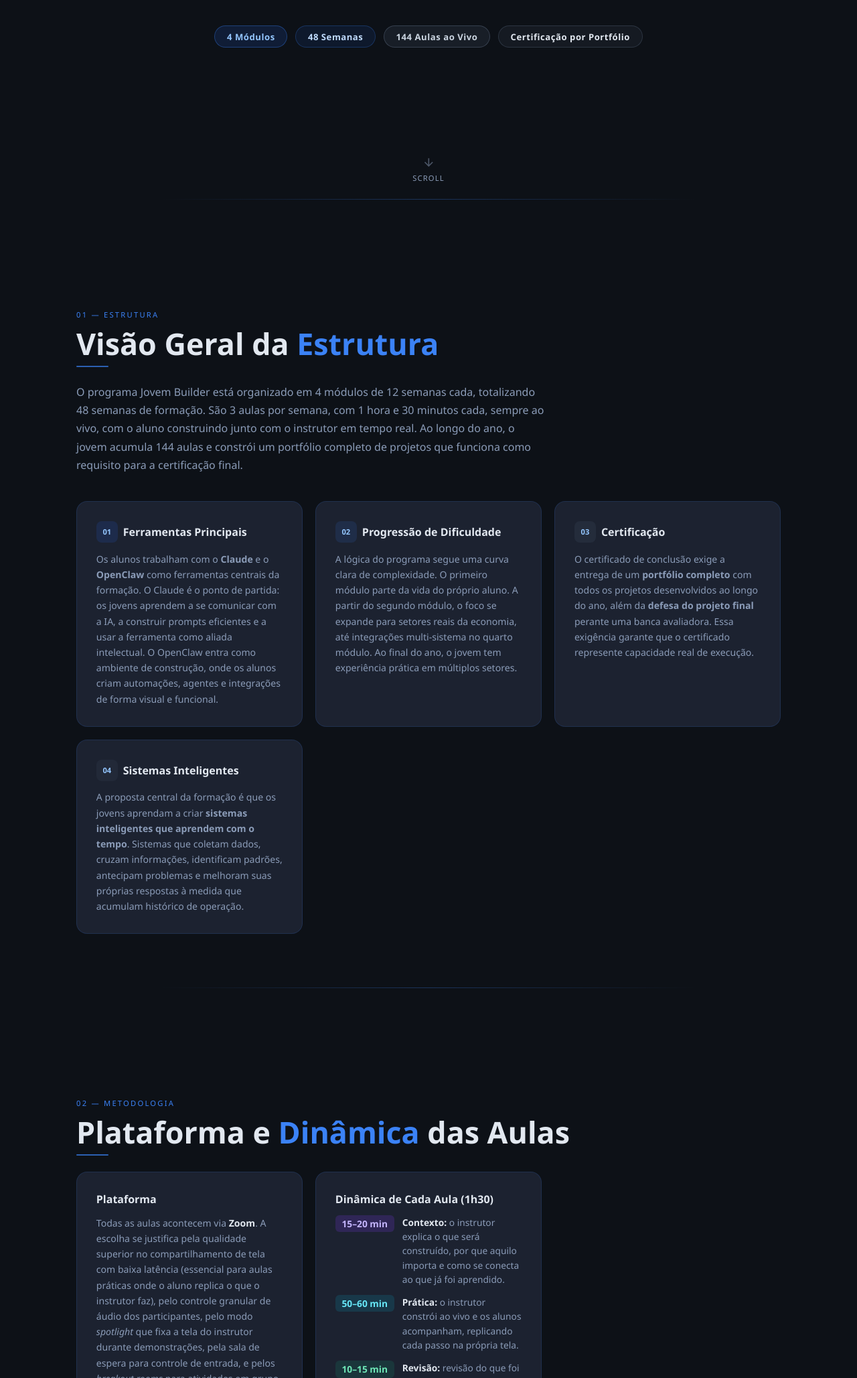
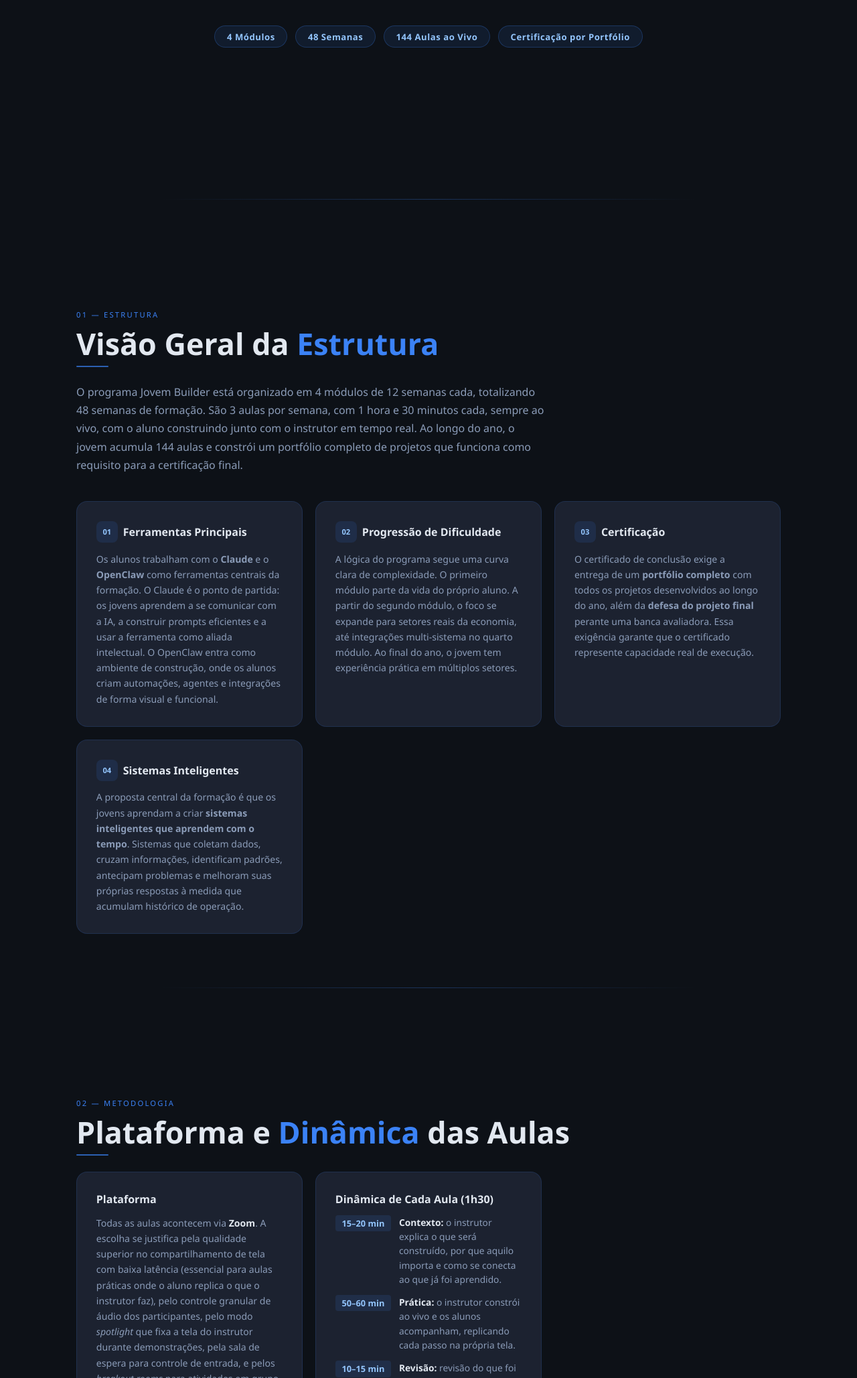
Before and after one commit to geovanamarques662-ux/jovem-builder-apresentacao, a plain HTML site: page index.html in a window 1280 px wide. Shown: the part 503-2560 px from the top of the page at 67% size. Drawn offline with Linux system fonts and the light colour scheme.

Commit message:
style: remove partículas, unifica cores e elimina elementos informais
Remove completamente os pontos luminosos animados, unifica pills e
badges em cor única, remove scroll animado, padroniza cores dos
módulos e badges de tempo, elimina todos os emojis restantes.

Co-Authored-By: Claude Sonnet 4.6 <noreply@anthropic.com>

```diff
--- a/index.html
+++ b/index.html
@@ -139,30 +139,13 @@
       font-weight: 600;
       letter-spacing: 0.04em;
     }
-    .pill-purple { background: rgba(37,99,235,0.15); border: 1px solid rgba(59,130,246,0.35); color: #93c5fd; }
-    .pill-cyan   { background: rgba(37,99,235,0.10); border: 1px solid rgba(59,130,246,0.25); color: #bfdbfe; }
-    .pill-amber  { background: rgba(71,85,105,0.2);  border: 1px solid rgba(100,116,139,0.4); color: #cbd5e1; }
-    .pill-green  { background: rgba(71,85,105,0.15); border: 1px solid rgba(100,116,139,0.3); color: #e2e8f0; }
-
-    .scroll-hint {
-      position: absolute;
-      bottom: 2rem;
-      left: 50%;
-      transform: translateX(-50%);
-      display: flex;
-      flex-direction: column;
-      align-items: center;
-      gap: 0.4rem;
-      color: var(--muted);
-      font-size: 0.7rem;
-      letter-spacing: 0.1em;
-      text-transform: uppercase;
-      animation: bounce 2s infinite;
-    }
-    .scroll-hint svg { width: 20px; opacity: 0.5; }
-    @keyframes bounce {
-      0%,100% { transform: translateX(-50%) translateY(0); }
-      50%      { transform: translateX(-50%) translateY(8px); }
+    .pill-purple,
+    .pill-cyan,
+    .pill-amber,
+    .pill-green {
+      background: rgba(59,130,246,0.1);
+      border: 1px solid rgba(59,130,246,0.25);
+      color: #93c5fd;
     }
 
     @keyframes fadeUp {
@@ -291,7 +274,7 @@
       font-size: 0.84rem;
     }
     thead tr {
-      background: rgba(124,58,237,0.12);
+      background: rgba(59,130,246,0.08);
     }
     thead th {
       padding: 0.9rem 1.1rem;
@@ -367,7 +350,6 @@
       gap: 1.5rem;
       align-items: flex-start;
     }
-    .certif-box .big-icon { font-size: 2.5rem; flex-shrink: 0; }
     .certif-box h3 { font-size: 1.1rem; font-weight: 700; margin-bottom: 0.5rem; }
     .certif-box p { font-size: 0.9rem; color: var(--muted); line-height: 1.65; }
 
@@ -409,16 +391,8 @@
     }
 
     /* color helpers */
-    .c-purple { color: #93c5fd; }
-    .c-cyan   { color: #bfdbfe; }
-    .c-amber  { color: #cbd5e1; }
-    .c-green  { color: #e2e8f0; }
-    .c-rose   { color: #94a3b8; }
-
-    .bg-purple { background: rgba(37,99,235,0.15); }
-    .bg-cyan   { background: rgba(59,130,246,0.12); }
-    .bg-amber  { background: rgba(71,85,105,0.2); }
-    .bg-green  { background: rgba(71,85,105,0.15); }
+    .c-purple, .c-cyan, .c-amber, .c-green, .c-rose { color: #93c5fd; }
+    .bg-purple, .bg-cyan, .bg-amber, .bg-green { background: rgba(59,130,246,0.12); }
   </style>
 </head>
 <body>
@@ -450,10 +424,6 @@
     <span class="pill pill-cyan">48 Semanas</span>
     <span class="pill pill-amber">144 Aulas ao Vivo</span>
     <span class="pill pill-green">Certificação por Portfólio</span>
-  </div>
-  <div class="scroll-hint">
-    <svg viewBox="0 0 24 24" fill="none" stroke="currentColor" stroke-width="2"><path d="M12 5v14M5 12l7 7 7-7"/></svg>
-    scroll
   </div>
 </section>
 
@@ -532,15 +502,15 @@
       </h3>
       <div style="display:flex;flex-direction:column;gap:0.8rem;font-size:0.86rem;">
         <div style="display:flex;gap:0.75rem;align-items:flex-start;">
-          <span style="background:rgba(124,58,237,0.2);border-radius:6px;padding:0.2rem 0.6rem;font-weight:700;color:#c4b5fd;white-space:nowrap;">15–20 min</span>
+          <span style="background:rgba(59,130,246,0.12);border-radius:4px;padding:0.2rem 0.6rem;font-weight:700;color:#93c5fd;white-space:nowrap;font-size:0.8rem;">15–20 min</span>
           <span style="color:var(--muted);line-height:1.55;"><strong style="color:var(--text)">Contexto:</strong> o instrutor explica o que será construído, por que aquilo importa e como se conecta ao que já foi aprendido.</span>
         </div>
         <div style="display:flex;gap:0.75rem;align-items:flex-start;">
-          <span style="background:rgba(6,182,212,0.15);border-radius:6px;padding:0.2rem 0.6rem;font-weight:700;color:#67e8f9;white-space:nowrap;">50–60 min</span>
+          <span style="background:rgba(59,130,246,0.12);border-radius:4px;padding:0.2rem 0.6rem;font-weight:700;color:#93c5fd;white-space:nowrap;font-size:0.8rem;">50–60 min</span>
           <span style="color:var(--muted);line-height:1.55;"><strong style="color:var(--text)">Prática:</strong> o instrutor constrói ao vivo e os alunos acompanham, replicando cada passo na própria tela.</span>
         </div>
         <div style="display:flex;gap:0.75rem;align-items:flex-start;">
-          <span style="background:rgba(16,185,129,0.13);border-radius:6px;padding:0.2rem 0.6rem;font-weight:700;color:#6ee7b7;white-space:nowrap;">10–15 min</span>
+          <span style="background:rgba(59,130,246,0.12);border-radius:4px;padding:0.2rem 0.6rem;font-weight:700;color:#93c5fd;white-space:nowrap;font-size:0.8rem;">10–15 min</span>
           <span style="color:var(--muted);line-height:1.55;"><strong style="color:var(--text)">Revisão:</strong> revisão do que foi construído, dúvidas e orientação sobre a próxima aula.</span>
         </div>
       </div>
```
